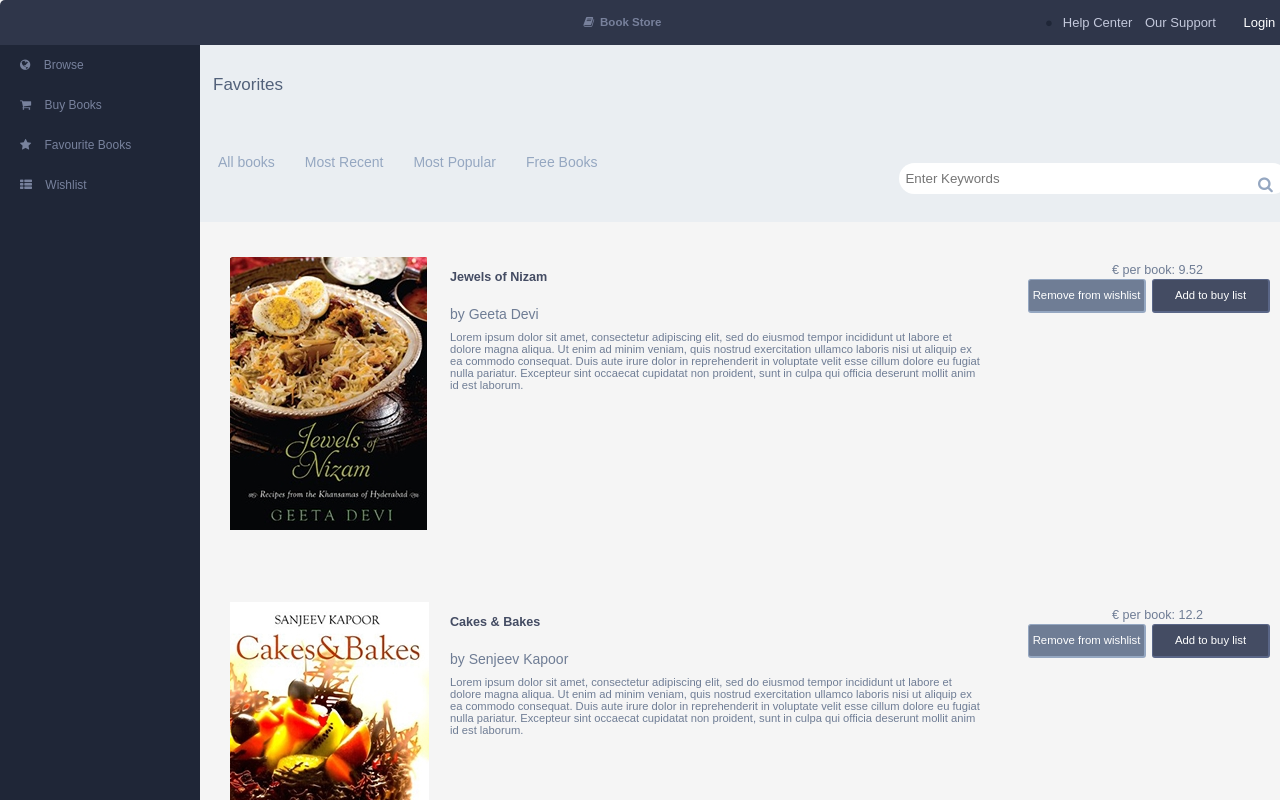
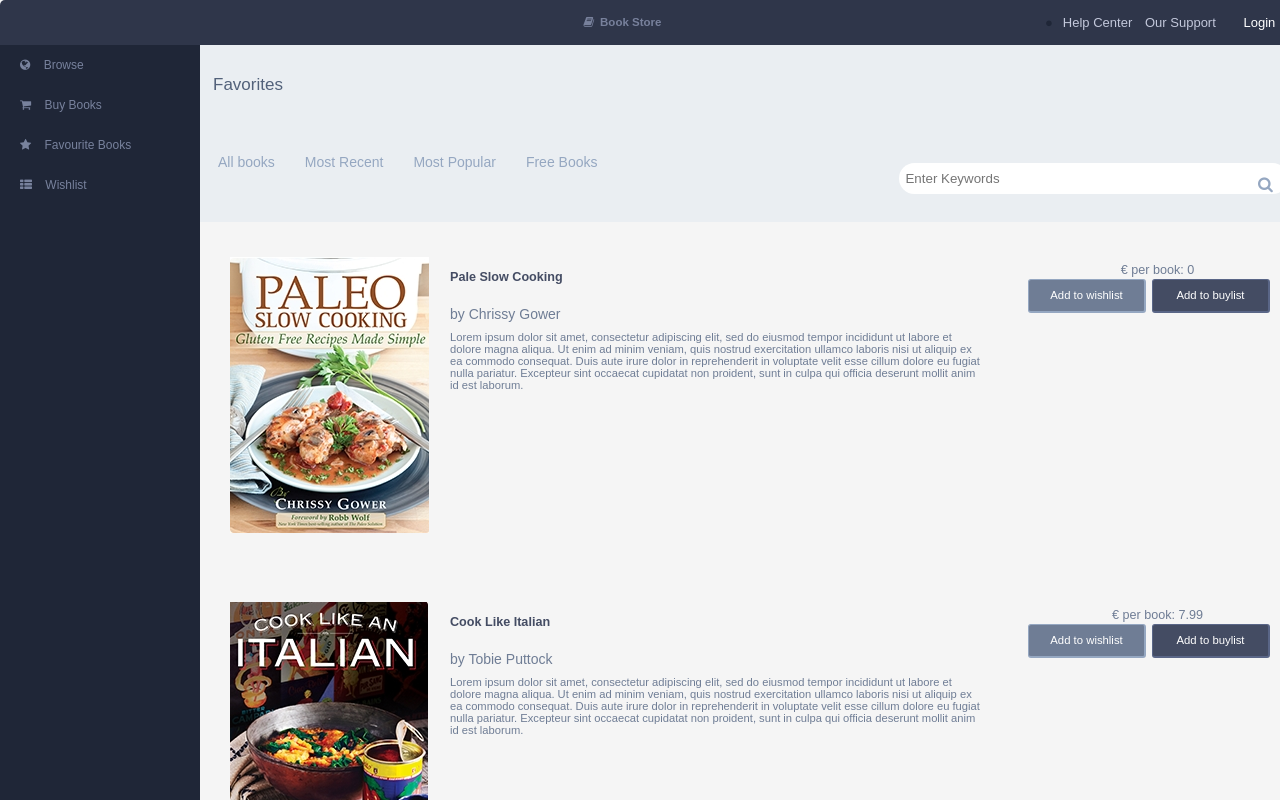
Before and after one commit to birutep/jp172_1_komanda, a React app in the folder book_store_app/: page /favourite_books in a window 1280 px wide. Shown: the top 800 px of the page. Built offline with nearby package versions, Linux system fonts and the light colour scheme.

Commit message:
worked with fav books and whishlist functionality

```diff
--- a/book_store_app/src/DivaiKnygomsAtvaizduot/DivKnyga3/DivKnyga3.js
+++ b/book_store_app/src/DivaiKnygomsAtvaizduot/DivKnyga3/DivKnyga3.js
@@ -22,8 +22,8 @@ const knyga3 = ( props ) => {
                     <p>&#8364; per book: <span>{props.price}</span></p>
                 </div>
                 <div>
-                    <Mygtukas pavadinimas="Remove from wishlist" klase={mygtukoKlases.buy_books_button_light_small}/>
-                    <Mygtukas pavadinimas="Add to buy list" klase={mygtukoKlases.buy_books_button_dark_small}/>
+                    <Mygtukas pavadinimas="Add to wishlist" klase={mygtukoKlases.buy_books_button_light_small} click={props.toWhish}/>
+                    <Mygtukas pavadinimas="Add to buylist" klase={mygtukoKlases.buy_books_button_dark_small} click={props.toBuy}/>
                 </div>
             </div>
         </div>
--- a/book_store_app/src/DivaiKnygomsAtvaizduot/DivKnyga4/DivKnyga4.js
+++ b/book_store_app/src/DivaiKnygomsAtvaizduot/DivKnyga4/DivKnyga4.js
@@ -24,8 +24,8 @@ const knyga3 = ( props ) => {
             <div className={cssKlases.action}>
                 <div>
                     <p>Price: &#8364;<span>{props.price}</span></p>
-                    <Mygtukas pavadinimas="Remove from wishlist" klase={mygtukoKlases.buy_books_button_light_small}/>
-                    <Mygtukas pavadinimas="Add to buy list" klase={mygtukoKlases.buy_books_button_dark_small}/>
+                    <Mygtukas pavadinimas="Remove from wishlist" klase={mygtukoKlases.buy_books_button_light_small} click={props.add}/>
+                    <Mygtukas pavadinimas="Add to buy list" klase={mygtukoKlases.buy_books_button_dark_small} click={props.remove}/>
                 </div>
             </div>
 
--- a/book_store_app/src/FavouriteBooks/FavouriteBooks.js
+++ b/book_store_app/src/FavouriteBooks/FavouriteBooks.js
@@ -1,20 +1,37 @@
 import React from 'react';
 import SubHeader from '../SubHeader/SubHeader';
-import books from '../data/books.json';             //kolkas viskas is to paties jasono
+import books from '../data/books.json';
+import favBooks from '../data/favorites.json';
 import Book from '../DivaiKnygomsAtvaizduot/DivKnyga3/DivKnyga3';
 
 import Gridas from '../Grids/GridBuyBooks/GridBuyBooks';
 import SubheaderBottom from '../SubHeader/SubheaderBottom/SubheaderBottom';
 
-const createBook = (x) => <Book img={x.img} author={x.author} name={x.title} description={x.about} price={x.price} />;
-const allFavorites = books.map(createBook);
+
+const fromWhishlist =() =>{
+    console.log("tureciau sia knyga idet i whishlista, bet nezinau kuri is knygu paspausta")
+}
+const toBuyList =() =>{
+    console.log("tureciau sia knyga idet i buylista, bet nezinau kuri is knygu paspausta")
+}
+
+const createBook = (x) => <Book key={x.id}img={x.img} author={x.author} name={x.title} description={x.about} price={x.price} toWhish={fromWhishlist} toBuy={toBuyList}/>;
+//nurodai knygos indeksa, is visu turimu knygu randa ir grazina knyga, nes krepselyje saugosim tik indeksus ir kieki
+const getBookById = (bookid) =>{
+     const book = books.filter((item) => item.id==bookid);
+     return book[0];
+}
+
+//bega per krepseli ima id ir pagal id vis prideda knyga, krepselio turinys tampa divu su knygom krepselyje rinkiniu
+const favs = favBooks.map( x => createBook(getBookById(x.id)));
+
 
 const FavouriteBooks = ( props ) => {
     return (
         <div>
             <SubHeader name="Favorites"/>
             <SubheaderBottom />
-            <Gridas elementai={allFavorites} />
+            <Gridas elementai={favs} />
         </div>
     )
 };
--- a/book_store_app/src/Mygtukai/Mygtukas.js
+++ b/book_store_app/src/Mygtukai/Mygtukas.js
@@ -2,7 +2,7 @@ import React from 'react';
 
 const Mygtukas = ( props ) => {
     return (
-        <div className={props.klase}>
+        <div className={props.klase} onClick={props.click}>
          {props.pavadinimas}
         </div>
     )
--- a/book_store_app/src/Wishlist/Wishlist.js
+++ b/book_store_app/src/Wishlist/Wishlist.js
@@ -1,12 +1,20 @@
 import React from 'react';
 import SubHeader from '../SubHeader/SubHeader';
-import books from '../data/books_buybooks_forTesting_bp.json';             //kolkas viskas is to paties jasono
+import books from '../data/books.json';
+import whisBooks from '../data/whishlist.json'
 import Book from '../DivaiKnygomsAtvaizduot/DivKnyga4/DivKnyga4';
 
 import Gridas from '../Grids/GridWhishlist/GridWhishlist';
 import SubheaderBottom from '../SubHeader/SubHeaderBottomWishList/SubHeaderBottomWishList';
 
-const createBook = (x) => <Book img={x.img} author={x.author} name={x.title} description={x.about} price={x.price} />;
+const pridedam = () => {
+    console.log("turiu pridet knyga i whishlista bet nezinau kuria");
+}
+const atimam = () => {
+    console.log("turiu pridet knyga i buylista bet nezinau kuria");
+}
+
+const createBook = (x) => <Book key={x.id} img={x.img} author={x.author} name={x.title} description={x.about} price={x.price} add={pridedam} remove={atimam} />;
 const whishlist = books.map(createBook);
 
 const Wishlist = ( props ) => {
--- /dev/null
+++ b/book_store_app/src/data/favorites.json
@@ -0,0 +1,11 @@
+[
+    {
+        "id":"005"
+    },
+    {
+        "id":"006"
+    },
+    {
+        "id":"008"
+    }
+]
--- /dev/null
+++ b/book_store_app/src/data/whishlist.json
@@ -0,0 +1,8 @@
+[
+    {
+        "id":"04"
+    },
+    {
+        "id":"010"
+    }
+]
```
